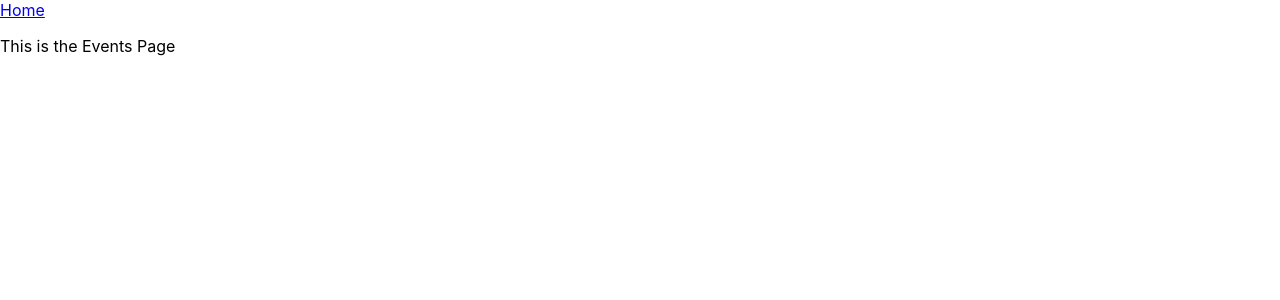
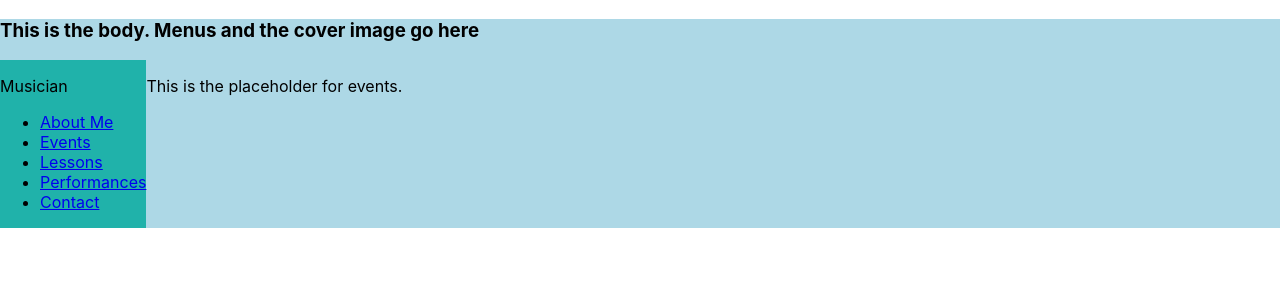
Before and after one commit to austinbhan/personal-website, a React (Create React App) app in the folder my-app/: page /events in a window 1280 px wide. Shown: the top 300 px of the page. Built offline with nearby package versions, Linux system fonts and the light colour scheme.

Commit message:
Added static menu with left alignment

```diff
--- a/my-app/src/App.css
+++ b/my-app/src/App.css
@@ -21,7 +21,7 @@
 
 .menu-and-image {
   display: flex;
-  justify-content: center;
+  justify-content: start;
 }
 
 .menu-left {
--- a/my-app/src/App.js
+++ b/my-app/src/App.js
@@ -12,6 +12,7 @@ import { BrowserRouter as Router, Route, Routes } from 'react-router-dom';
 
 function App() {
   return (
+    <>
       <Router>
         <Routes>
           <Route path ="/" element={<FrontPage/>} />
@@ -22,6 +23,7 @@ function App() {
           <Route path="/contact" element={<Contact />} />
         </Routes>
       </Router>
+    </>
   );
 }
 
--- a/my-app/src/FrontPage.js
+++ b/my-app/src/FrontPage.js
@@ -12,20 +12,23 @@ export default function FrontPage() {
     <p>This is the header. Name goes here</p>
     </header>
     <body className="body">
-            <h3>This is the body. Menus and the cover image go here</h3><div className="menu-and-image">
+        <h3>This is the body. Menus and the cover image go here</h3>
+        <div className="menu-and-image">
             <MusicMenu />
             <img src={placeholderPortrait} alt="placeHolder" className="portrait" />
-                <div className="menu-right">
+            {/* <div className="menu-right">
                 <p>Photography</p>
                 <ul>
                     <li>Portfolio</li>
                     <li>Commissions</li>
                     <li>Contact</li>
                 </ul>
-                </div>
+            </div> */}
         </div>
     </body>
-    <footer className="footer">This is the footer. Copyright information down here</footer>
+    <footer className="footer">
+        This is the footer. Copyright information down here
+    </footer>
     </div>
         </>
         )
--- a/my-app/src/MusicianPages/AboutMe.js
+++ b/my-app/src/MusicianPages/AboutMe.js
@@ -1,14 +1,14 @@
 import React from 'react';
-import { Link } from 'react-router-dom';
 import MusicMenu from './MusicMenu';
 
 export default function AboutMe() {
     return (
-        <div className="body">
-            <div className="menu-and-image">
-            <MusicMenu />
-                <p>This is the About Me Page</p>
-            </div>
-        </div>
+        <body className="body">
+            <h3>This is the body. Menus and the cover image go here</h3>
+                <div className="menu-and-image">
+                    <MusicMenu />
+                    <p>This is the placeholder about me contents.</p>
+                </div>
+            </body>
     )
 }
--- a/my-app/src/MusicianPages/Contact.js
+++ b/my-app/src/MusicianPages/Contact.js
@@ -1,5 +1,13 @@
+import MusicMenu from "./MusicMenu"
+
 export default function Contact() {
     return(
-        <p>This is the performances page</p>
+        <body className="body">
+            <h3>This is the body. Menus and the cover image go here</h3>
+                <div className="menu-and-image">
+                    <MusicMenu />
+                    <p>This is the placeholder contact form.</p>
+                </div>
+            </body>
     )
 }
--- a/my-app/src/MusicianPages/Events.js
+++ b/my-app/src/MusicianPages/Events.js
@@ -1,10 +1,16 @@
 import { Link } from 'react-router-dom';
+import MusicMenu from './MusicMenu';
 
 export default function Events() {
     return (
         <>
-        <Link to="/">Home</Link>
-        <p>This is the Events Page</p>
+                <body className="body">
+            <h3>This is the body. Menus and the cover image go here</h3>
+                <div className="menu-and-image">
+                    <MusicMenu />
+                    <p>This is the placeholder for events.</p>
+                </div>
+            </body>
         </>
     )
 }
--- a/my-app/src/MusicianPages/Lessons.js
+++ b/my-app/src/MusicianPages/Lessons.js
@@ -1,5 +1,13 @@
+import MusicMenu from "./MusicMenu"
+
 export default function Lessons() {
     return(
-        <p>This is the lesson page</p>
+        <body className="body">
+            <h3>This is the body. Menus and the cover image go here</h3>
+                <div className="menu-and-image">
+                    <MusicMenu />
+                    <p>This is the placeholder for lessons.</p>
+                </div>
+            </body>
     )
 }
--- a/my-app/src/MusicianPages/Performances.js
+++ b/my-app/src/MusicianPages/Performances.js
@@ -1,5 +1,13 @@
+import MusicMenu from "./MusicMenu"
+
 export default function Performances() {
     return (
-        <p>This is the performances page</p>
+        <body className="body">
+        <h3>This is the body. Menus and the cover image go here</h3>
+            <div className="menu-and-image">
+                <MusicMenu />
+                <p>This is the placeholder for performances.</p>
+            </div>
+        </body>
     )
 }
```
Lines whose indentation alone changed are shown as unchanged.
